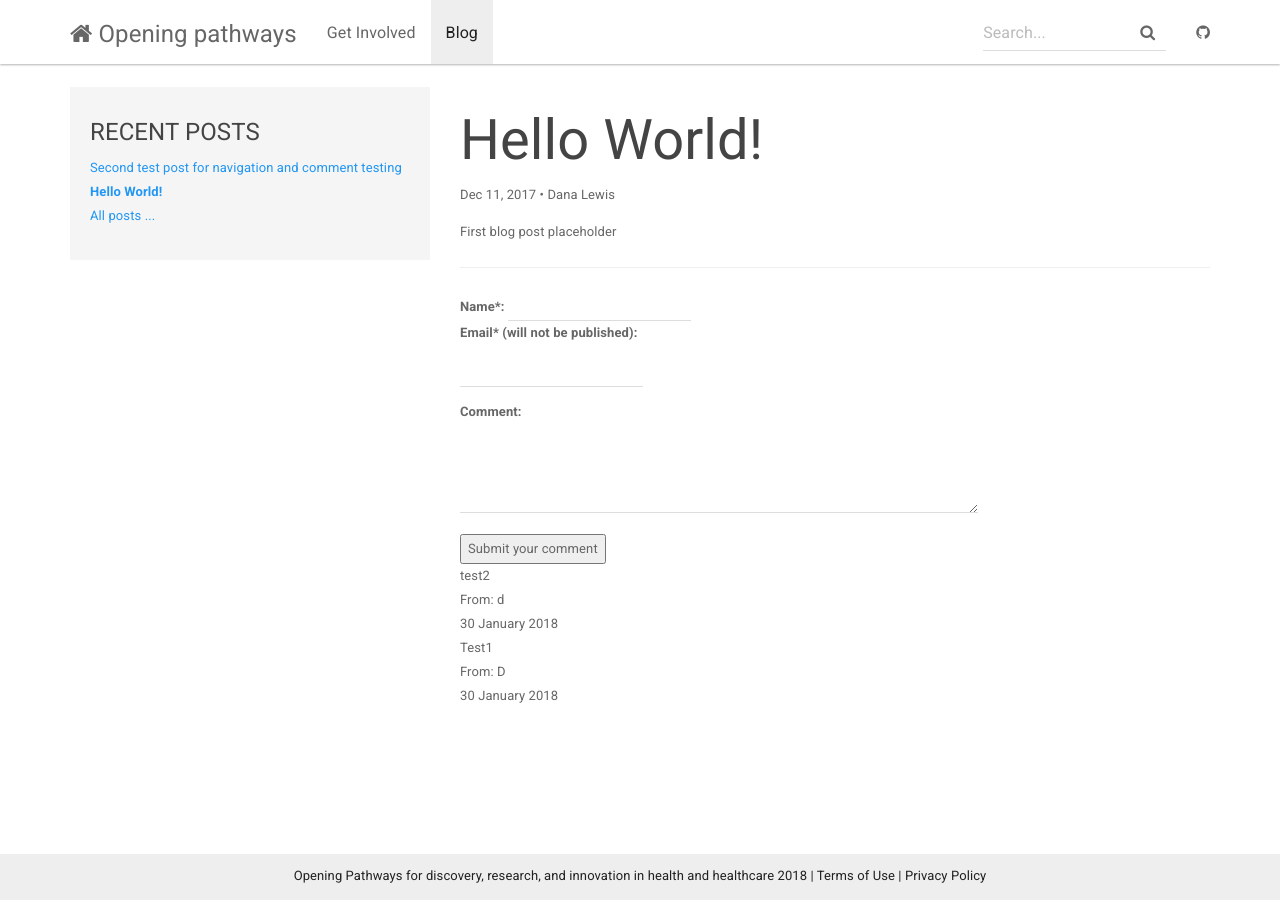
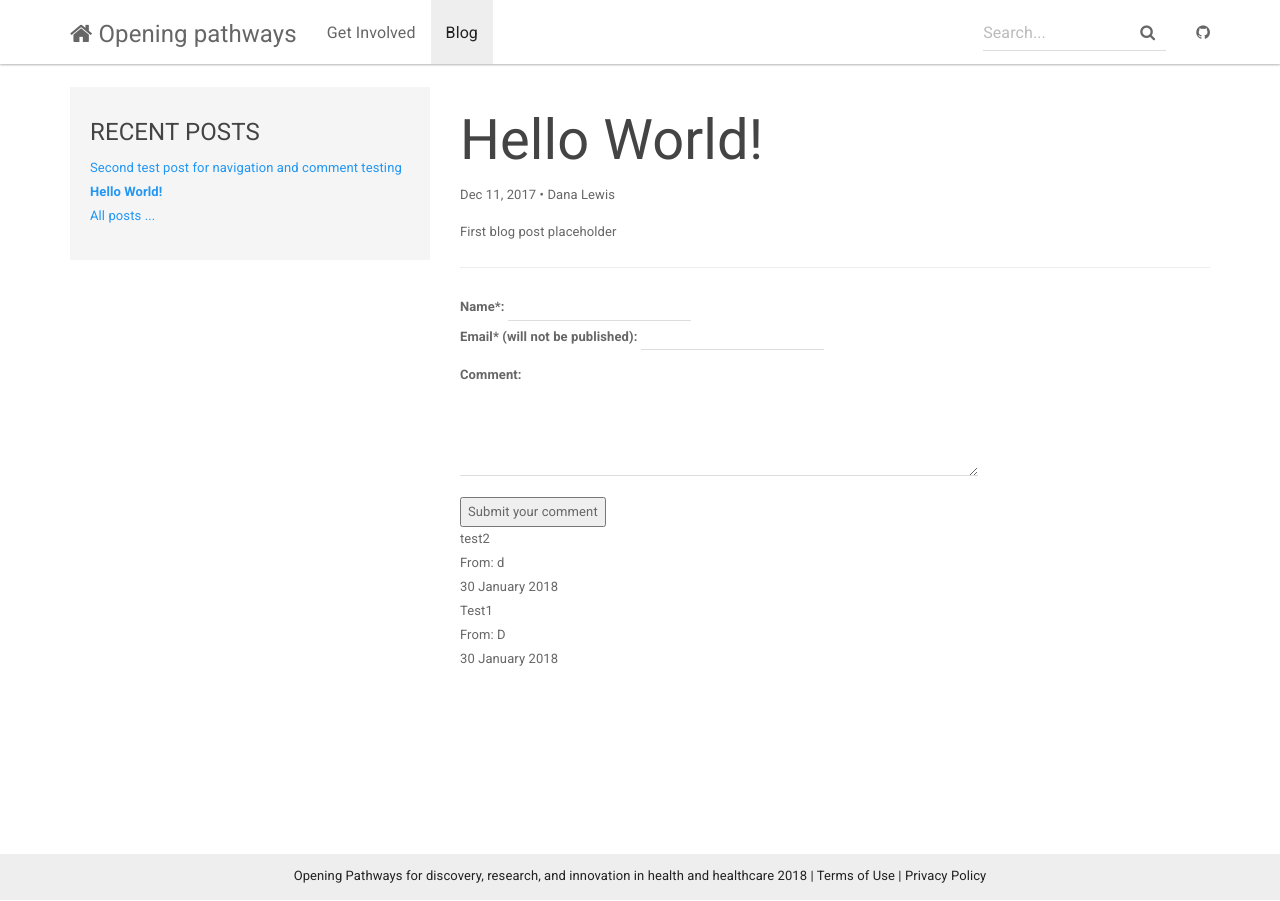
Before and after one commit to danamlewis/Testrepo2, a Jekyll site: the page built from _posts/2017-12-11-hello-world.md, in a window 1280 px wide. Built offline with Jekyll 4.4.1, drawn with Linux system fonts in a browser that asks for light colours; nearby versions of some CDN libraries.

Commit message:
Update comments-new.html

```diff
--- a/_includes/comments-new.html
+++ b/_includes/comments-new.html
@@ -5,8 +5,8 @@
   <input name="options[slug]" type="hidden" value="{{ page.slug }}">
   <b>Name*:</b>
   <input name="fields[name]" type="text">
-  <p><b>Email* (will not be published):</b></p>
-  <input name="fields[email]" type="email">
+  <p><b>Email* (will not be published):</b>
+  <input name="fields[email]" type="email"></p>
   <p></p>
     <b>Comment:</b>
   <p><textarea name="fields[message]" rows="3" cols="60"></textarea></p>
```
